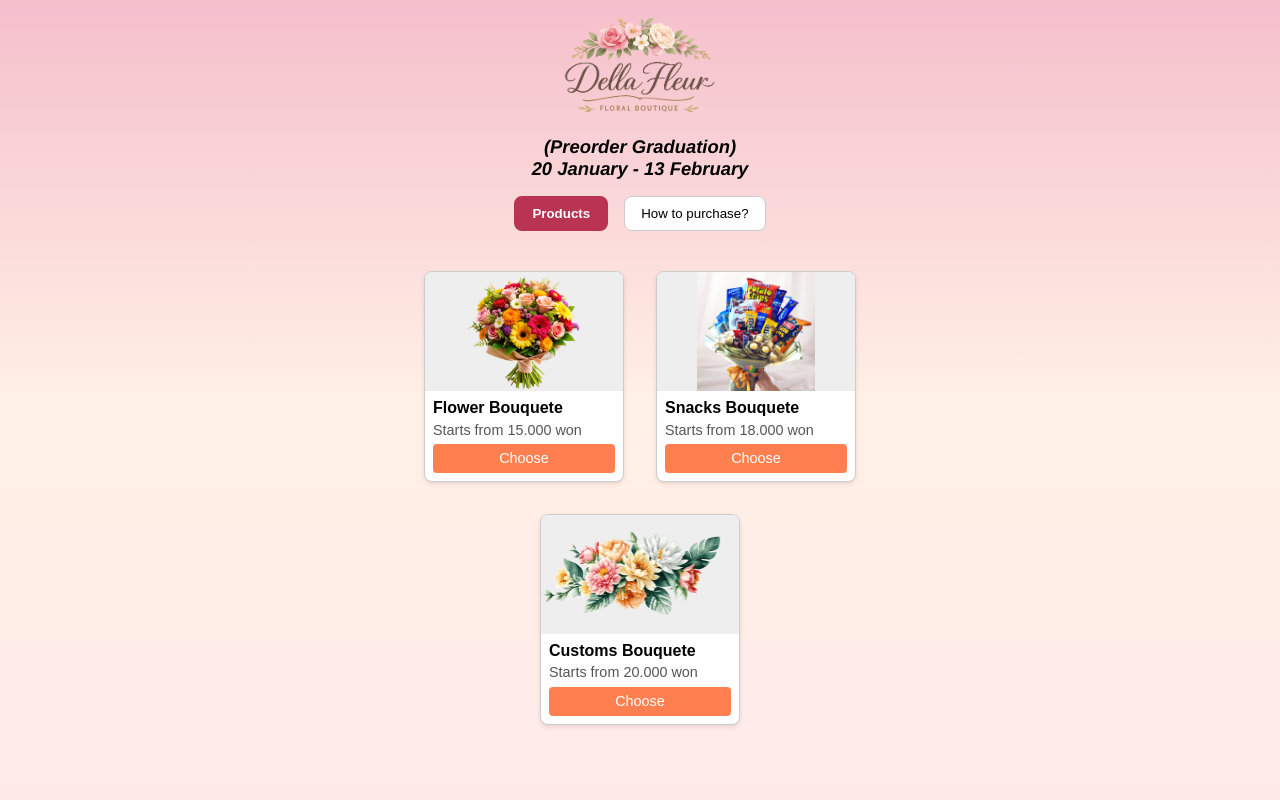
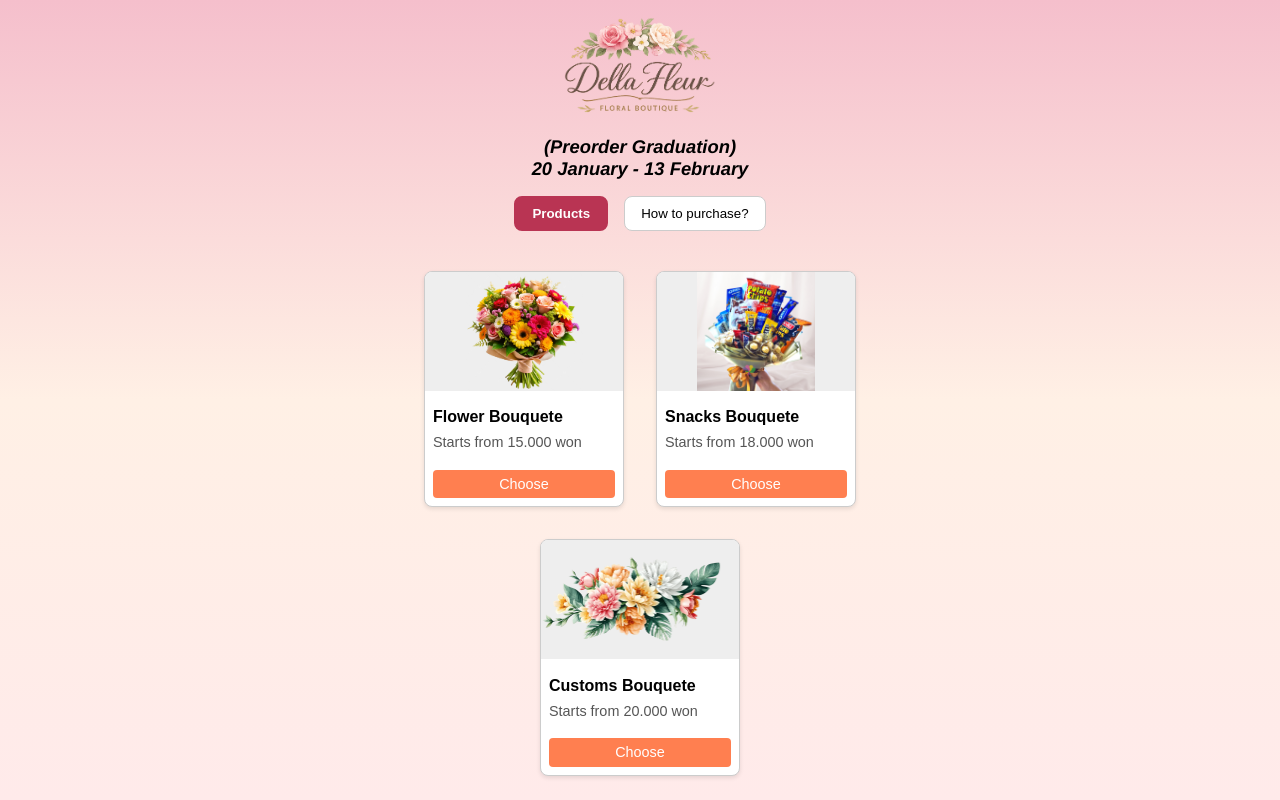
Before and after one commit to orenkeorenan/dellaFleur, a Next.js app: page / in a window 1280 px wide. Built offline with nearby package versions, Linux system fonts and the light colour scheme.

Commit message:
productcard

```diff
--- a/src/app/components/ProductCard/ProductCard.js
+++ b/src/app/components/ProductCard/ProductCard.js
@@ -25,7 +25,10 @@ function ProductCard({ title = 'Product Name', price = '15.000', images = [] ,on
         fontFamily: 'sans-serif',
         margin: '0.5rem',
         flexShrink: 0,
-        backgroundColor:"white"
+        backgroundColor:"white",
+        display:"flex",
+        flexDirection:'column',
+        gap:'.6rem'
       }}
     >
       {/* Image Carousel */}
@@ -74,7 +77,21 @@ function ProductCard({ title = 'Product Name', price = '15.000', images = [] ,on
       </div>
 
       {/* Product Info */}
-      <div style={{ padding: '0.5rem' }}>
+      <div
+        style={{
+          padding: '0.5rem' ,
+          display:"flex",
+          flexDirection:'column',
+          gap:".8rem"
+        }}
+      >
+        <div
+          style={{
+            display:"flex",
+            flexDirection:'column',
+            gap:".2rem"
+          }}
+        >
           <h3
             style={{
               margin: '0 0 0.3rem 0',
@@ -91,6 +108,7 @@ function ProductCard({ title = 'Product Name', price = '15.000', images = [] ,on
           <p style={{ margin: 0, fontSize: '0.9rem', color: '#555' }}>
             Starts from {price} won
           </p>
+        </div>
         <button
           style={{
             marginTop: '0.4rem',
```
Lines whose indentation alone changed are shown as unchanged.
